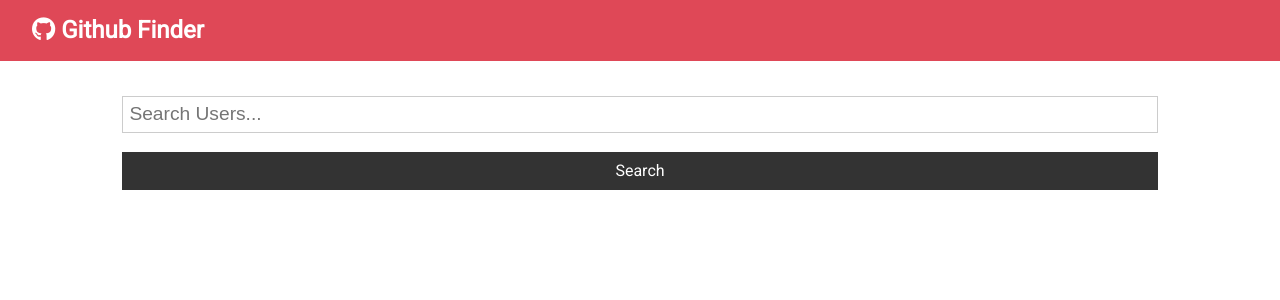
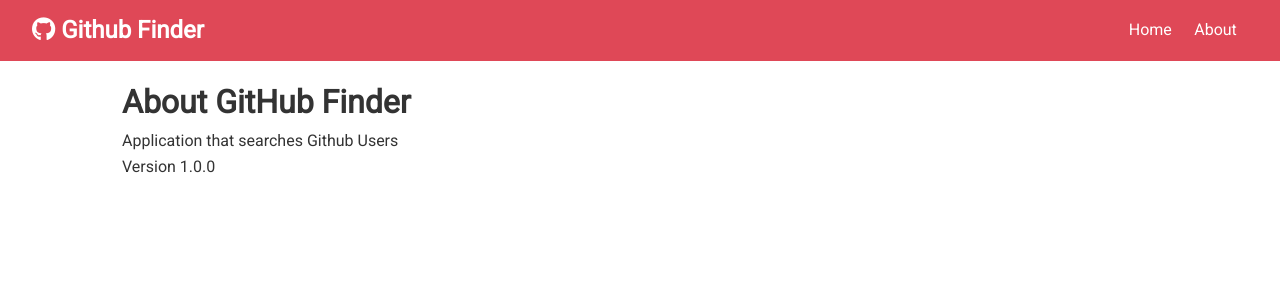
Before and after one commit to cubbymcbride/udemyProject1, a React (Create React App) app in the folder udemy1/: page /about in a window 1280 px wide. Shown: the top 300 px of the page. Built offline with nearby package versions, Linux system fonts and the light colour scheme.

Commit message:
React Router Setup

```diff
--- a/udemy1/package.json
+++ b/udemy1/package.json
@@ -9,6 +9,8 @@
     "axios": "^1.6.7",
     "react": "^18.2.0",
     "react-dom": "^18.2.0",
+    "react-router": "^6.22.0",
+    "react-router-dom": "^5.2.0",
     "react-scripts": "5.0.1",
     "web-vitals": "^2.1.4"
   },
--- a/udemy1/src/App.js
+++ b/udemy1/src/App.js
@@ -1,9 +1,11 @@
-import React, { Component } from 'react'
-import axios from 'axios'
-import NavBar from './Components/layout/NavBar'
+import React, { Component, Fragment } from 'react';
+import { BrowserRouter as Router, Switch, Route } from 'react-router-dom' ;
+import axios from 'axios';
+import NavBar from './Components/layout/NavBar';
 import Users from './Components/users/Users';
 import Search from './Components/users/Search';
 import Alert from './Components/layout/Alert';
+import About from './Components/pages/About';
 import './App.css';
 
 class App extends Component {
@@ -35,10 +37,14 @@
   render() {
     const { loading, users } = this.state;
    return (
+    <Router>
     <div className='App'>
     <NavBar />
       <div className="container">
         <Alert alert={this.state.alert} />
+        <Switch>
+          <Route exact path='/' render={props => (
+            <Fragment>
                 <Search
                   searchUsers={this.searchUsers}
                   clearUsers={this.clearUsers}
@@ -46,8 +52,13 @@
                   setAlert={this.setAlert}
                 />
                 <Users loading={loading} users={users} />
+            </Fragment>
+          )} />
+          <Route exact path='/about' component={About}/>
+        </Switch>
       </div>
     </div>
+    </Router>
     );
 
   }
--- a/udemy1/src/Components/layout/NavBar.js
+++ b/udemy1/src/Components/layout/NavBar.js
@@ -1,11 +1,21 @@
 import React from 'react'
 import PropTypes from 'prop-types'
+import { Link } from 'react-router-dom'
+
 const NavBar = ({icon, title}) => {
     return (
       <nav className='navbar bg-primary'>
         <h1>
           <i className={icon} /> {title}
         </h1>
+        <ul>
+          <li>
+            <Link to='/'>Home</Link>
+          </li>
+          <li>
+            <Link to='/about'>About</Link>
+          </li>
+        </ul>
       </nav>
     )
 }
--- /dev/null
+++ b/udemy1/src/Components/pages/About.js
@@ -0,0 +1,13 @@
+import React, { Fragment } from 'react'
+
+export const About = () => {
+  return (
+    <Fragment>
+        <h1>About GitHub Finder</h1>
+        <p>Application that searches Github Users</p>
+        <p>Version 1.0.0</p>
+    </Fragment>
+  )
+}
+
+export default About;
```
Also changed, not shown: 1 other file (tests, documents, lock files or other folders). Lines whose indentation alone changed are shown as unchanged.
